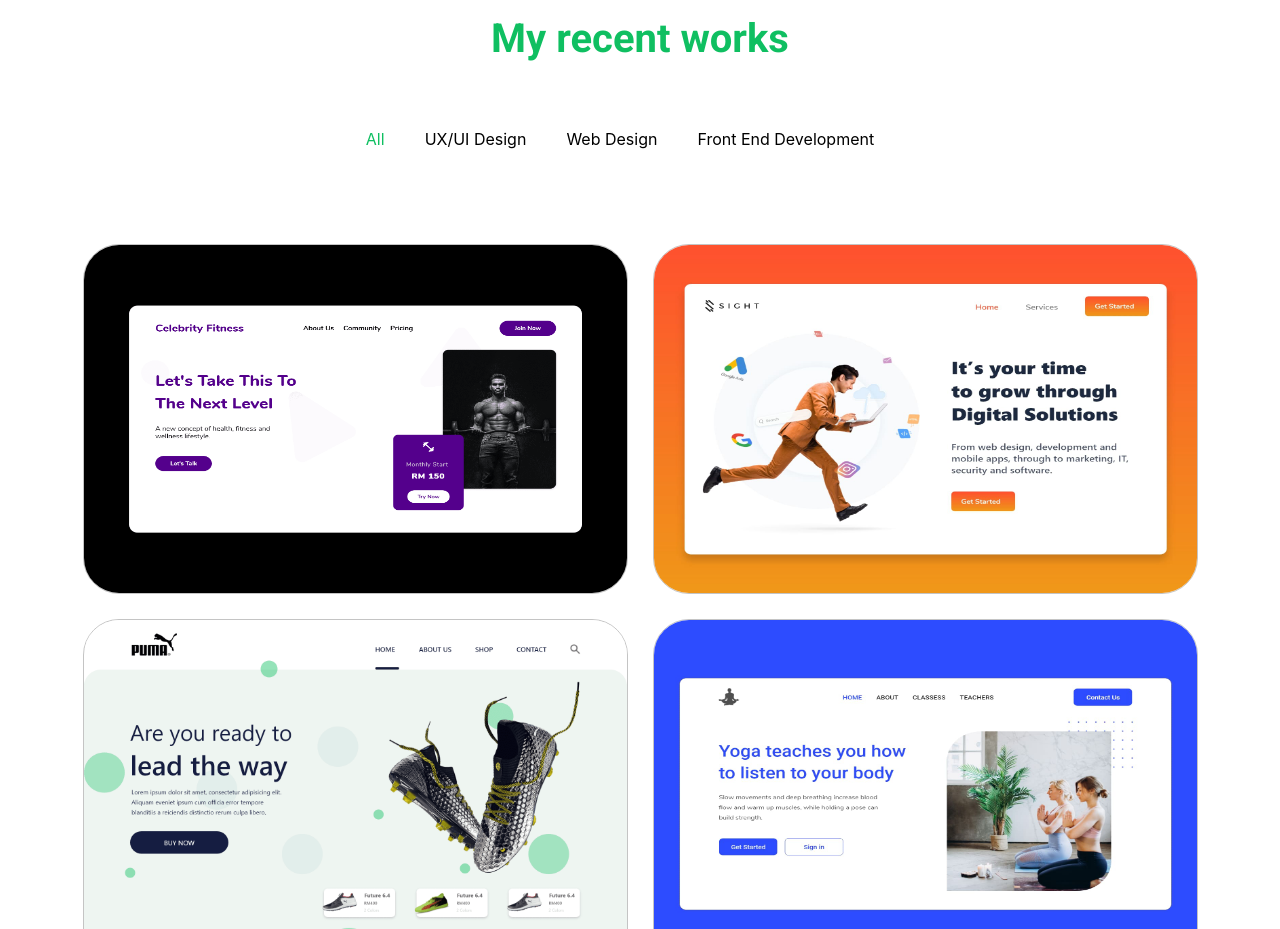
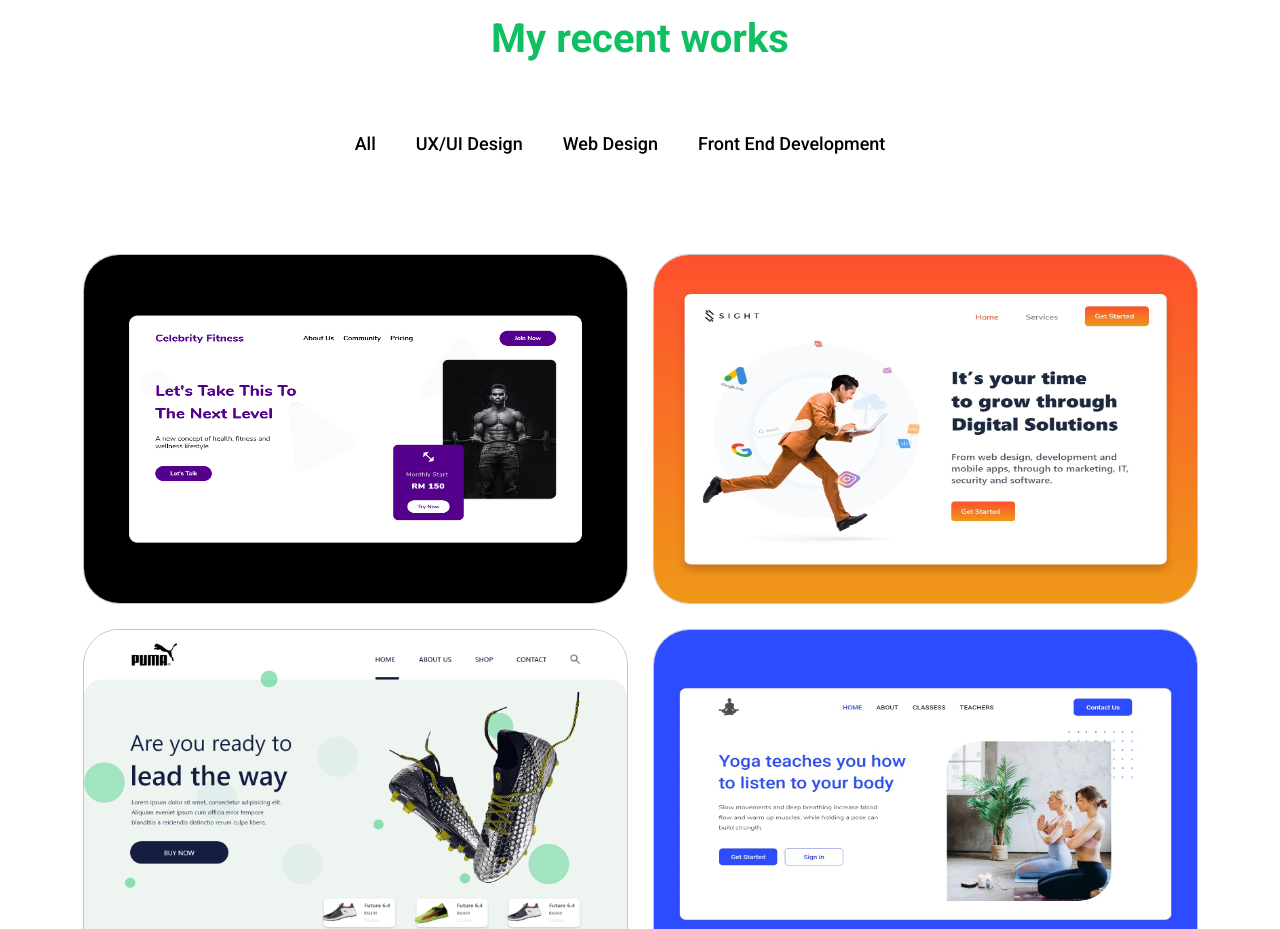
Before and after one commit to SandraVLP/portfolio-start-project, a React app in the folder portfolio-start-project-main/: page / in a window 1280 px wide. Shown: the part 3960-4889 px from the top of the page. Built offline with nearby package versions, Linux system fonts and the light colour scheme.

Commit message:
Added hover to List

```diff
--- a/portfolio-start-project-main/src/layout/portfolio/Portfolio.tsx
+++ b/portfolio-start-project-main/src/layout/portfolio/Portfolio.tsx
@@ -9,6 +9,7 @@ import { FlexWrapper } from "../../components/FlexWrapper";
 import { MyTitle } from "../../components/MyTitle";
 import { Container } from "../../components/Container";
 
+
 export function Portfolio() {
   return (
     <section id="works" className="Portfolio">
@@ -16,10 +17,10 @@ export function Portfolio() {
         <FlexWrapper direction="column">
           <MyTitle text="My recent works" />
           <StyledList>
-            <li>All</li>
-            <li>UX/UI Design</li>
-            <li>Web Design</li>
-            <li>Front End Development</li>
+            <li><Link href="#all">All</Link></li>
+            <li><Link href="#uxdes" >UX/UI Design</Link></li>
+            <li><Link href="#webdes">Web Design</Link></li>
+            <li><Link href="#frontend">Front End Development</Link></li>
           </StyledList>
           <FlexWrapper
             wrap="wrap"
@@ -46,7 +47,28 @@ const StyledList = styled.ul`
   li {
     margin-right: 40px;
   }
+
+
+
+
 `;
+const Link = styled.a `
+font-family: Roboto;
+font-size: 18px;
+font-weight: 500;
+line-height: 30px;
+
+text-decoration: none;
+color: ${myTheme.black.dark};
+
+    &:hover {
+      text-decoration: underline;
+    color: ${myTheme.primary};
+    }
+
+
+
+`
 
 const StyledImg = styled.img`
   width: 50%;
--- a/portfolio-start-project-main/src/styles/GlobalStyles.tsx
+++ b/portfolio-start-project-main/src/styles/GlobalStyles.tsx
@@ -54,10 +54,10 @@ ul {
   padding: 0;
 }
 
-li {
+/* li {
 
     &:first-child {
       color: ${myTheme.primary};
     }
-  }
+  } */
   `;
```
